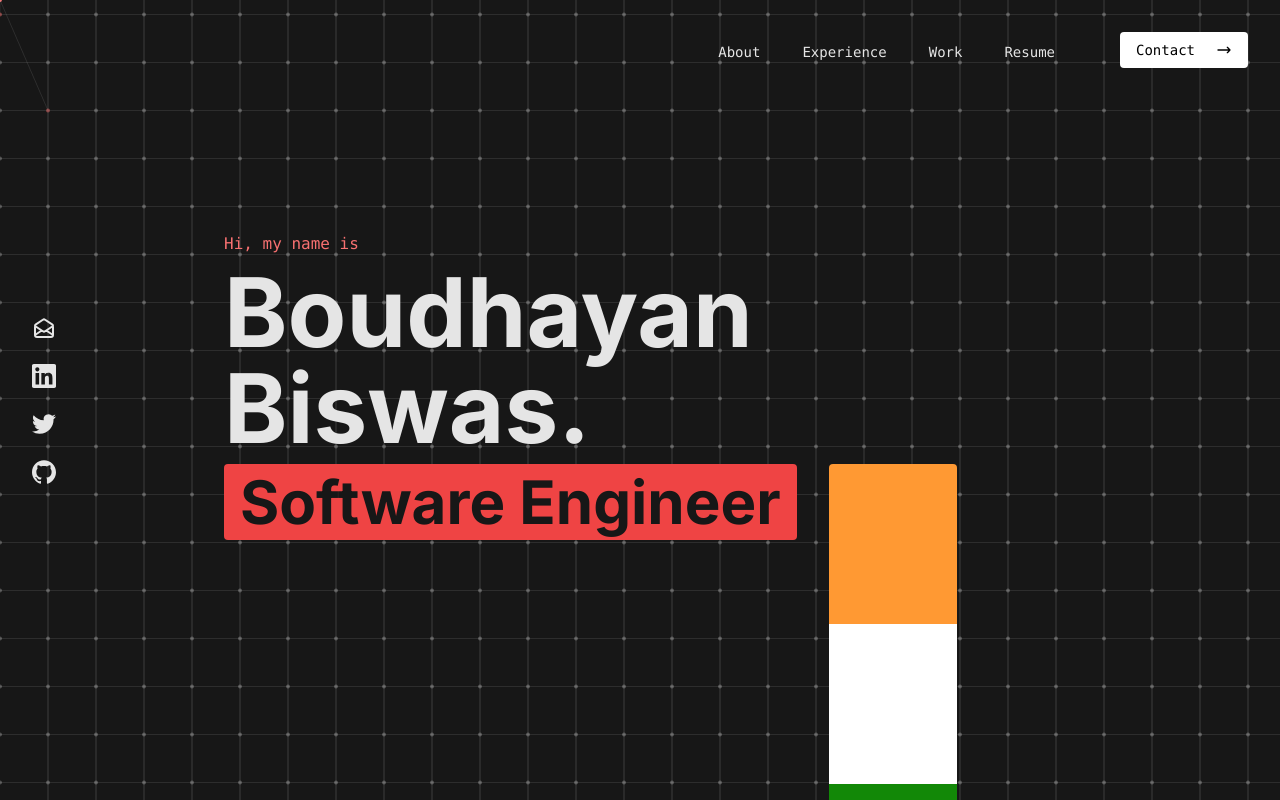
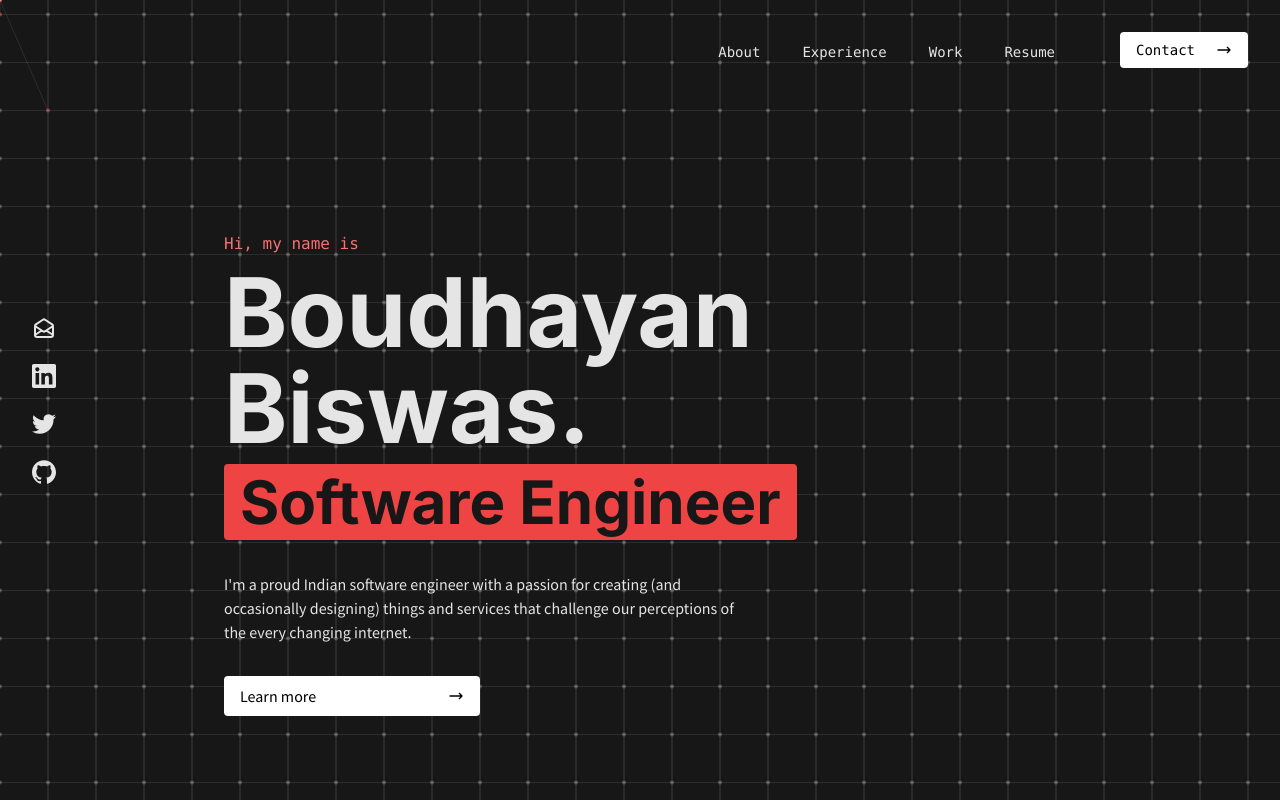
Before and after one commit to boudhayan/myportfolio, a Next.js app: page / in a window 1280 px wide. Built offline with nearby package versions, Linux system fonts and the light colour scheme.

Commit message:
Update CanadaFlag.tsx

```diff
--- a/src/components/CanadaFlag.tsx
+++ b/src/components/CanadaFlag.tsx
@@ -1,6 +1,15 @@
 export const CanadaFlag: React.VFC<{ className?: string }> = function ({ className }) {
 	return (
-		<svg className={className} xmlns="http://www.w3.org/2000/svg" xmlns:xlink="http://www.w3.org/1999/xlink" width="640" height="480"><path fill="#f93" d="M0 0h640v160H0z"/><path fill="#fff" d="M0 160h640v160H0z"/><path fill="#128807" d="M0 320h640v160H0z"/><g transform="matrix(3.2 0 0 3.2 320 240)"><circle r="20" fill="#008"/><circle r="17.5" fill="#fff"/><circle r="3.5" fill="#008"/><g id="d"><g id="c"><g id="b"><g id="a" fill="#008"><circle r=".875" transform="rotate(7.5 -8.75 133.5)"/><path d="M0 17.5.6 7 0 2l-.6 5L0 17.5z"/></g><use width="100%" height="100%" transform="rotate(15)" xlink:href="#a"/></g><use width="100%" height="100%" transform="rotate(30)" xlink:href="#b"/></g><use width="100%" height="100%" transform="rotate(60)" xlink:href="#c"/></g><use width="100%" height="100%" transform="rotate(120)" xlink:href="#d"/><use width="100%" height="100%" transform="rotate(-120)" xlink:href="#d"/></g></svg>
-
+		<svg className={className} viewBox="0 0 9600 4800" xmlns="http://www.w3.org/2000/svg">
+			{/*<title>Flag of Canada</title>
+			<path
+				className="fill-red-500"
+				d="m0 0h2400l99 99h4602l99-99h2400v4800h-2400l-99-99h-4602l-99 99H0z"
+			/>
+			<path
+				d="m2400 0h4800v4800h-4800zm2490 4430-45-863a95 95 0 0 1 111-98l859 151-116-320a65 65 0 0 1 20-73l941-762-212-99a65 65 0 0 1-34-79l186-572-542 115a65 65 0 0 1-73-38l-105-247-423 454a65 65 0 0 1-111-57l204-1052-327 189a65 65 0 0 1-91-27l-332-652-332 652a65 65 0 0 1-91 27l-327-189 204 1052a65 65 0 0 1-111 57l-423-454-105 247a65 65 0 0 1-73 38l-542-115 186 572a65 65 0 0 1-34 79l-212 99 941 762a65 65 0 0 1 20 73l-116 320 859-151a95 95 0 0 1 111 98l-45 863z"
+				fill="#fff"
+			/>*/}
+		</svg>
 	);
 };
```
